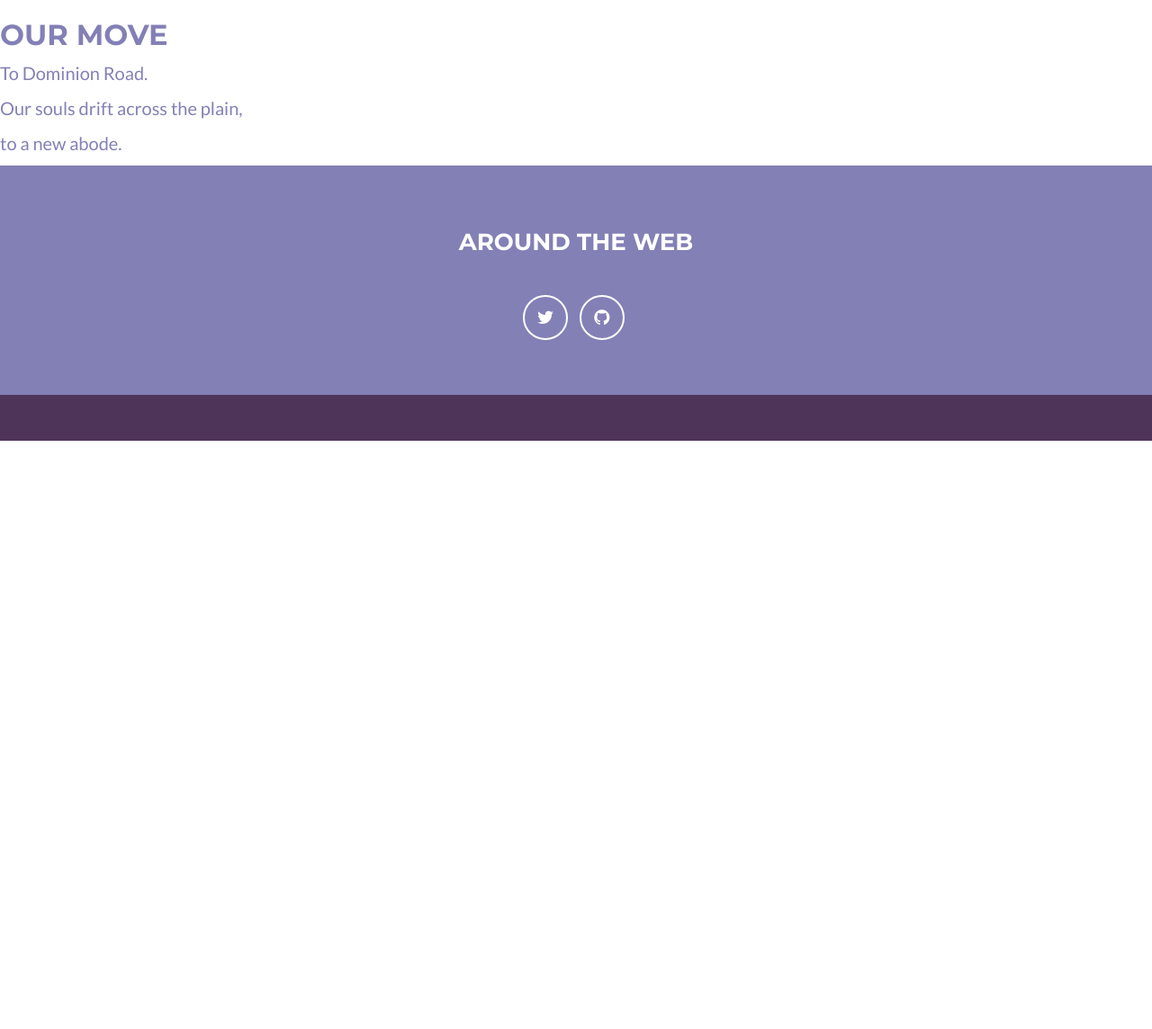
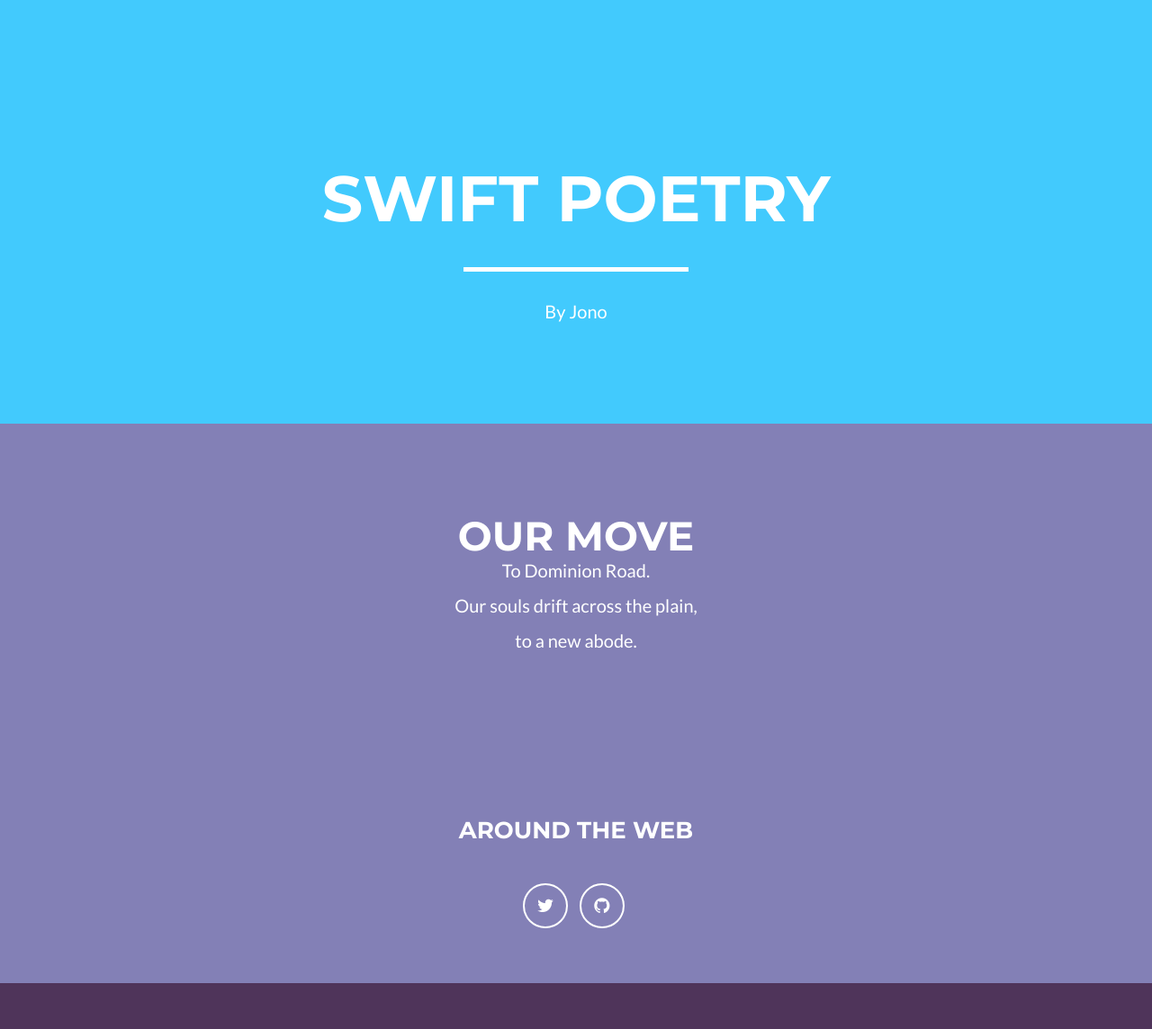
Before and after one commit to foopod/swiftpoetry, a Jekyll site: the page built from _poems/dominion-road.md, in a window 1280 px wide. Shown: the whole page at 90% size. Built offline with Jekyll 4.4.1, drawn with Linux system fonts in a browser that asks for light colours; before the commit the page ends 900 px from its top, so only the background shows below that.

Commit message:
Update poem.html

```diff
--- a/_layouts/poem.html
+++ b/_layouts/poem.html
@@ -1,11 +1,19 @@
 <!DOCTYPE html>
 <html>
     {% include head.html %}
+    {% include header.html %}
     <body id="page-top" class="index">
-    <div id="poem">
-    {{ content }}
+    <section class="success" id="poem">
+        <div class="container">
+            <div class="row">
+                <div class="col-lg-12 text-center">
+                {{ content }}
+                </div>
+            </div>
+        </div>
+    </section>
 
-    </div>
+
     {% include footer.html %}
     {% include js.html %}
     </body>
```
